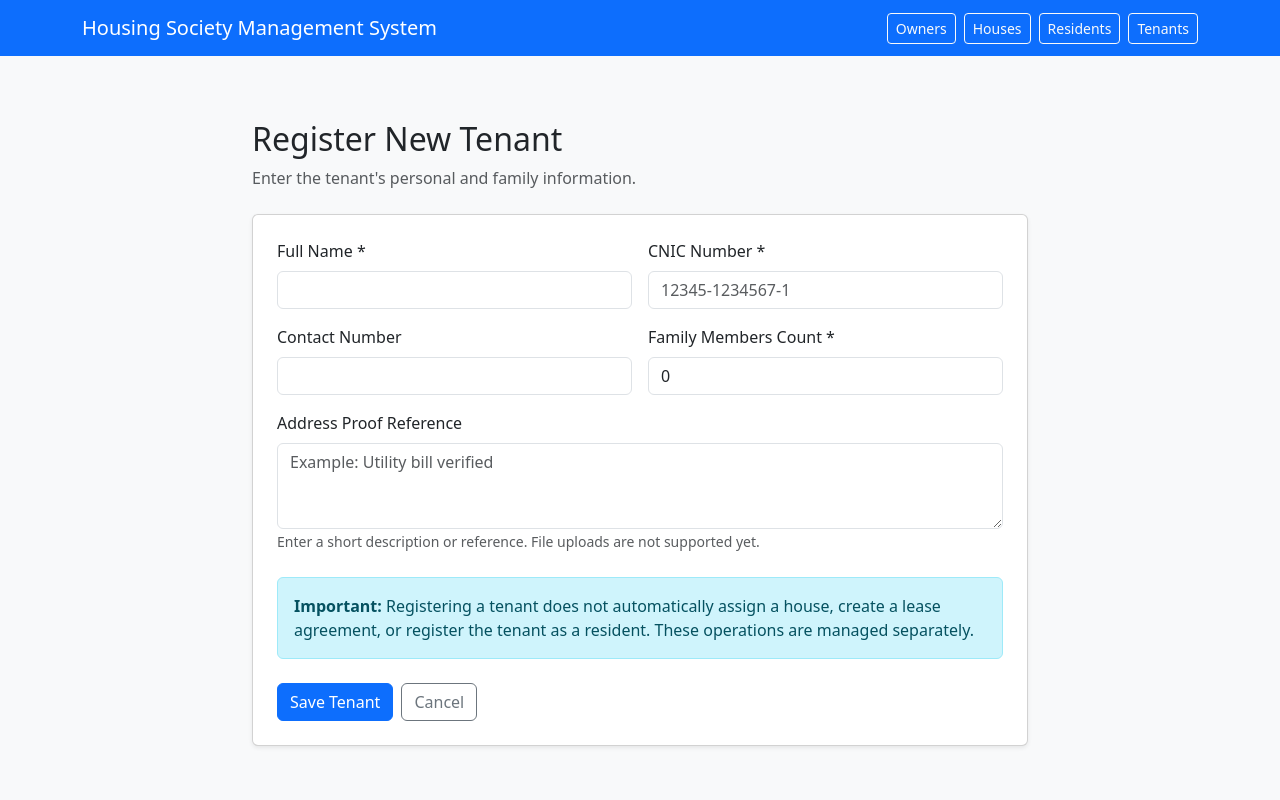
After one commit to Database-Development-Team/Housing-Society-Management-System, a Flask app: page /tenants/new in a window 1280 px wide. The commit adds this page. Run offline with Flask 3, Linux system fonts and the light colour scheme.

Commit message:
Implement tenant registration with CNIC and family count validation

```diff
--- a/app.py
+++ b/app.py
@@ -1963,5 +1963,193 @@ def tenants_page():
         tenants=tenants
     )
 
+
+# =========================================
+# TENANT MANAGEMENT - CREATE
+# =========================================
+
+@app.route("/tenants/new", methods=["GET", "POST"])
+def register_tenant():
+
+    # Generate a security token for this form.
+    if "tenant_csrf_token" not in session:
+        session["tenant_csrf_token"] = secrets.token_urlsafe(32)
+
+    fields = (
+        "full_name",
+        "cnic_number",
+        "contact_number",
+        "family_members_count",
+        "address_proof"
+    )
+
+    values = {
+        field: request.form.get(field, "").strip()
+        for field in fields
+    }
+
+    if request.method == "GET":
+        values["family_members_count"] = "0"
+
+    error = None
+
+    if request.method == "POST":
+
+        # ---------------------------------
+        # CSRF VALIDATION
+        # ---------------------------------
+
+        submitted_token = request.form.get("_csrf_token", "")
+
+        if not hmac.compare_digest(
+            session["tenant_csrf_token"],
+            submitted_token
+        ):
+            abort(400, "Invalid form security token.")
+
+        # Normalize CNIC before storing.
+        cnic = values["cnic_number"].replace("-", "")
+
+        # ---------------------------------
+        # INPUT VALIDATION
+        # ---------------------------------
+
+        if not values["full_name"]:
+            error = "Full name is required."
+
+        elif len(values["full_name"]) > 100:
+            error = "Full name cannot exceed 100 characters."
+
+        elif not re.fullmatch(
+            r"(?:[0-9]{13}|[0-9]{5}-[0-9]{7}-[0-9])",
+            values["cnic_number"]
+        ):
+            error = (
+                "Enter a valid 13-digit CNIC, "
+                "with or without standard hyphens."
+            )
+
+        elif len(values["contact_number"]) > 15:
+            error = "Contact number cannot exceed 15 characters."
+
+        elif not re.fullmatch(
+            r"[0-9]{1,3}",
+            values["family_members_count"]
+        ):
+            error = (
+                "Family members count must be "
+                "a whole number from 0 to 999."
+            )
+
+        elif len(values["address_proof"]) > 255:
+            error = "Address proof reference is too long."
+
+        # ---------------------------------
+        # DATABASE INSERT
+        # ---------------------------------
+
+        if error is None:
+
+            try:
+
+                with get_connection() as connection:
+                    with connection.cursor() as cursor:
+
+                        # Check existing CNIC values,
+                        # including previously stored
+                        # hyphenated CNIC numbers.
+                        cursor.execute("""
+                            SELECT COUNT(*)
+                            FROM TENANT
+                            WHERE REPLACE(
+                                CNIC_NUMBER, '-', ''
+                            ) = :cnic
+                        """, {
+                            "cnic": cnic
+                        })
+
+                        existing_count = cursor.fetchone()[0]
+
+                        if existing_count > 0:
+                            error = (
+                                "A tenant with this CNIC "
+                                "is already registered."
+                            )
+
+                        else:
+
+                            cursor.execute("""
+                                INSERT INTO TENANT (
+                                    TENANT_ID,
+                                    FULL_NAME,
+                                    CNIC_NUMBER,
+                                    CONTACT_NUMBER,
+                                    FAMILY_MEMBERS_COUNT,
+                                    ADDRESS_PROOF
+                                )
+                                VALUES (
+                                    SEQ_TENANT_ID.NEXTVAL,
+                                    :full_name,
+                                    :cnic_number,
+                                    :contact_number,
+                                    :family_count,
+                                    :address_proof
+                                )
+                            """, {
+                                "full_name": values["full_name"],
+                                "cnic_number": cnic,
+                                "contact_number":
+                                    values["contact_number"] or None,
+                                "family_count":
+                                    int(values["family_members_count"]),
+                                "address_proof":
+                                    values["address_proof"] or None
+                            })
+
+                            connection.commit()
+
+                if error is None:
+
+                    flash(
+                        "Tenant registered successfully!",
+                        "success"
+                    )
+
+                    return redirect(url_for("tenants_page"))
+
+            except oracledb.IntegrityError as exc:
+
+                error_code = getattr(exc.args[0], "code", None)
+
+                if error_code == 1:
+                    error = (
+                        "Duplicate CNIC or tenant ID. "
+                        "Check existing records and the sequence."
+                    )
+
+                else:
+                    app.logger.exception(
+                        "Tenant registration failed"
+                    )
+                    error = "Could not register the tenant."
+
+            except oracledb.DatabaseError:
+
+                app.logger.exception(
+                    "Tenant registration failed"
+                )
+
+                error = (
+                    "Database error. "
+                    "Tenant was not registered."
+                )
+
+    return render_template(
+        "tenant_form.html",
+        values=values,
+        error=error,
+        csrf_token=session["tenant_csrf_token"]
+    )
+
 if __name__ == "__main__":
     app.run(host="127.0.0.1", port=5000, debug=True)
--- a/database/schema.sql
+++ b/database/schema.sql
@@ -639,3 +639,12 @@ START WITH 2
 INCREMENT BY 1
 NOCACHE
 NOCYCLE;
+-- =====================================
+-- TENANT ID SEQUENCE
+-- =====================================
+
+CREATE SEQUENCE SEQ_TENANT_ID
+START WITH 2
+INCREMENT BY 1
+NOCACHE
+NOCYCLE;
--- /dev/null
+++ b/templates/tenant_form.html
@@ -0,0 +1,150 @@
+
+{% extends "base.html" %}
+
+{% block title %}Register Tenant{% endblock %}
+
+{% block content %}
+
+<div class="container py-5" style="max-width: 800px;">
+
+    <h2>Register New Tenant</h2>
+
+    <p class="text-muted">
+        Enter the tenant's personal and family information.
+    </p>
+
+    {% if error %}
+    <div class="alert alert-danger" role="alert">
+        {{ error }}
+    </div>
+    {% endif %}
+
+    <div class="card shadow-sm mt-4">
+        <div class="card-body p-4">
+
+            <form method="POST"
+                  action="{{ url_for('register_tenant') }}">
+
+                <input type="hidden"
+                       name="_csrf_token"
+                       value="{{ csrf_token }}">
+
+                <div class="row g-3">
+
+                    <div class="col-md-6">
+
+                        <label class="form-label">
+                            Full Name *
+                        </label>
+
+                        <input type="text"
+                               name="full_name"
+                               class="form-control"
+                               maxlength="100"
+                               value="{{ values.full_name }}"
+                               required>
+
+                    </div>
+
+                    <div class="col-md-6">
+
+                        <label class="form-label">
+                            CNIC Number *
+                        </label>
+
+                        <input type="text"
+                               name="cnic_number"
+                               class="form-control"
+                               placeholder="12345-1234567-1"
+                               maxlength="15"
+                               value="{{ values.cnic_number }}"
+                               required>
+
+                    </div>
+
+                    <div class="col-md-6">
+
+                        <label class="form-label">
+                            Contact Number
+                        </label>
+
+                        <input type="tel"
+                               name="contact_number"
+                               class="form-control"
+                               maxlength="15"
+                               value="{{ values.contact_number }}">
+
+                    </div>
+
+                    <div class="col-md-6">
+
+                        <label class="form-label">
+                            Family Members Count *
+                        </label>
+
+                        <input type="number"
+                               name="family_members_count"
+                               class="form-control"
+                               min="0"
+                               max="999"
+                               step="1"
+                               value="{{ values.family_members_count }}"
+                               required>
+
+                    </div>
+
+                    <div class="col-12">
+
+                        <label class="form-label">
+                            Address Proof Reference
+                        </label>
+
+                        <textarea name="address_proof"
+                                  class="form-control"
+                                  maxlength="255"
+                                  rows="3"
+                                  placeholder="Example: Utility bill verified">{{ values.address_proof }}</textarea>
+
+                        <small class="text-muted">
+                            Enter a short description or reference.
+                            File uploads are not supported yet.
+                        </small>
+
+                    </div>
+
+                </div>
+
+                <div class="alert alert-info mt-4 mb-0">
+
+                    <strong>Important:</strong>
+
+                    Registering a tenant does not automatically
+                    assign a house, create a lease agreement,
+                    or register the tenant as a resident.
+
+                    These operations are managed separately.
+
+                </div>
+
+                <div class="mt-4 d-flex gap-2">
+
+                    <button type="submit"
+                            class="btn btn-primary">
+                        Save Tenant
+                    </button>
+
+                    <a href="{{ url_for('tenants_page') }}"
+                       class="btn btn-outline-secondary">
+                        Cancel
+                    </a>
+
+                </div>
+
+            </form>
+
+        </div>
+    </div>
+
+</div>
+
+{% endblock %}
```
Also changed, not shown: templates/tenants.html (+14 -0 lines).
